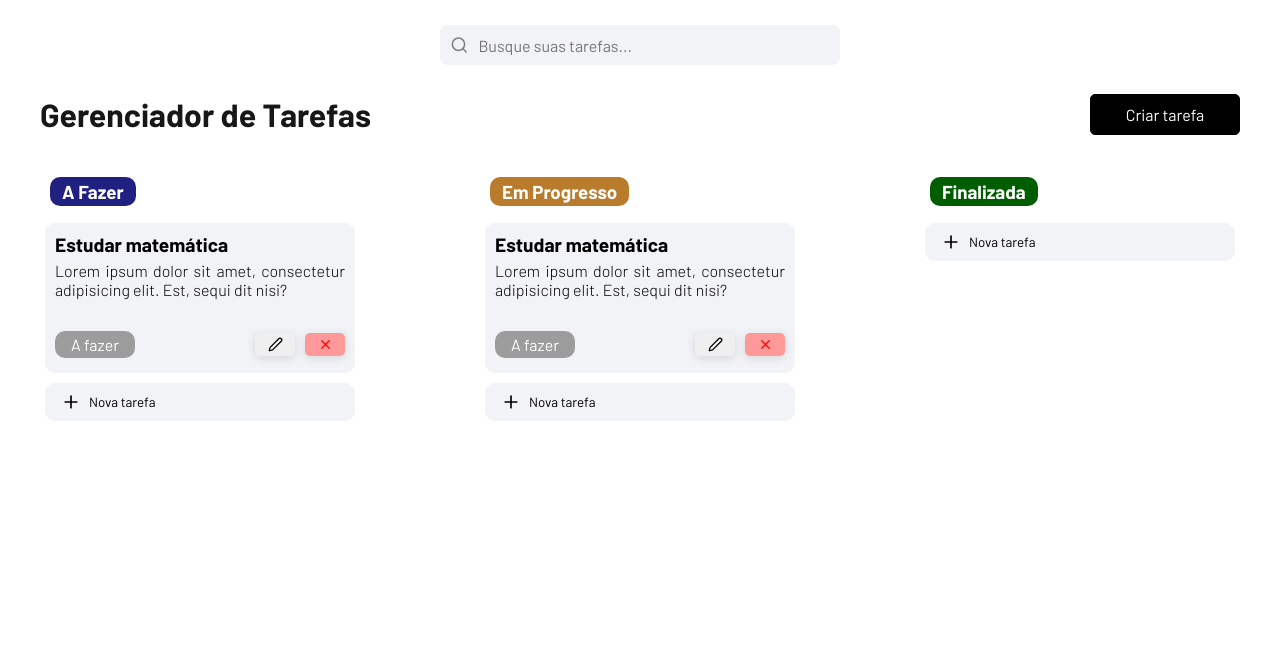
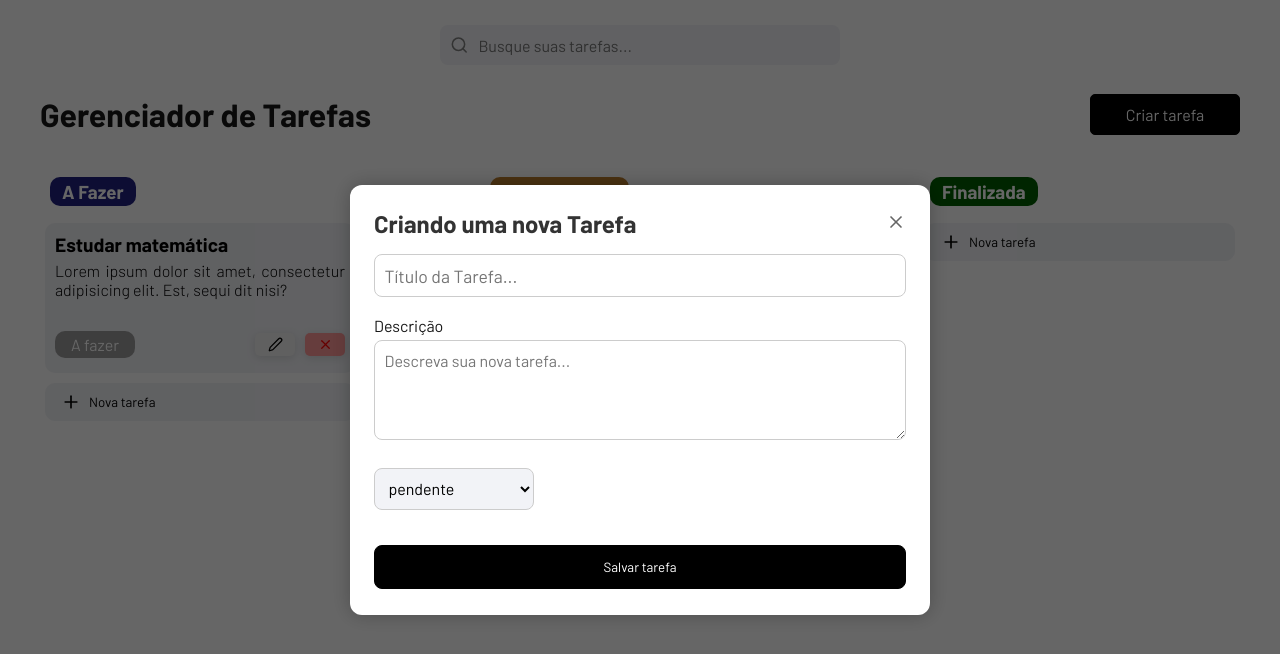
Before and after one commit to joelrodriguesvieira/task-manager, a Next.js app in the folder apps/web/: page / in a window 1280 px wide. Both pictures are taken after a click on the button "Criar tarefa". Shown: the top 654 px of the page. Built offline with nearby package versions, Linux system fonts and the light colour scheme.

Commit message:
feature(web): create new task modal with status correct

```diff
--- a/apps/web/app/components/add-task.tsx
+++ b/apps/web/app/components/add-task.tsx
@@ -1,14 +1,14 @@
 import { Plus } from "lucide-react";
 import { TaskStatus } from "../types/task";
-import styles from "../styles/add-task.module.css"
+import styles from "../styles/add-task.module.css";
 
-type AddTaskProps = {
-  status: TaskStatus;
-};
+interface AddTaskProps {
+  onClick: (status?: TaskStatus) => void;
+}
 
-export default function AddTask({ status }: AddTaskProps) {
+export default function AddTask({ onClick }: AddTaskProps) {
   return (
-    <button className={styles.main_button}>
+    <button className={styles.main_button} onClick={() => onClick()}>
       <Plus size={20} />
       <span>Nova tarefa</span>
     </button>
--- /dev/null
+++ b/apps/web/app/components/new-task-card.tsx
@@ -0,0 +1,92 @@
+import { X } from "lucide-react";
+import styles from "../styles/new-task-card.module.css";
+import { FormEvent, useState } from "react";
+import { Task, TaskStatus } from "../types/task";
+
+interface NewTaskCardProps {
+  status?: TaskStatus;
+  onClose?: () => void;
+}
+
+export default function NewTaskCard({ status, onClose }: NewTaskCardProps) {
+  const [title, setTitle] = useState<string>("");
+  const [description, setDescription] = useState<string>("");
+  const [statusCard, setStatusCard] = useState<TaskStatus>(
+    status ?? TaskStatus.TODO
+  );
+
+  function handleSaveTask(event: FormEvent) {
+    event.preventDefault();
+
+    if (title === "" || description === "" || statusCard === null) {
+      return;
+    }
+
+    {
+      /* SALVAR TAREFA NO BANCO DE DADOS*/
+    }
+    setTitle("");
+    setDescription("");
+    setStatusCard(TaskStatus.TODO);
+    return;
+  }
+  return (
+    <div className={styles.modal_overlay}>
+      <div className={styles.modal_content}>
+        <div className={styles.new_card_header}>
+          <h1>Criando uma nova Tarefa</h1>
+          <button onClick={onClose}>
+            <X size={20} />
+          </button>
+        </div>
+        <div className={styles.new_card_details}>
+          <form>
+            <input
+              type="text"
+              name="title"
+              id="title"
+              placeholder="Título da Tarefa..."
+              onChange={(event) => setTitle(event.target.value)}
+            />
+            <div className={styles.input_description}>
+              <label htmlFor="description">Descrição</label>
+              <textarea
+                name="description"
+                id="description"
+                placeholder="Descreva sua nova tarefa..."
+                onChange={(event) => setDescription(event.target.value)}
+              ></textarea>
+            </div>
+
+            {status ? (
+              <select
+                name="status"
+                id="status"
+                value={status}
+                onChange={(event) =>
+                  setStatusCard(event.target.value as TaskStatus)
+                }
+              >
+                {Object.values(TaskStatus).map((typeStatus) => (
+                  <option key={typeStatus} value={typeStatus}>
+                    {typeStatus}
+                  </option>
+                ))}
+              </select>
+            ) : (
+              <select name="status" id="status">
+                {Object.values(TaskStatus).map((typeStatus) => (
+                  <option key={typeStatus} value={typeStatus}>
+                    {typeStatus}
+                  </option>
+                ))}
+              </select>
+            )}
+
+            <button onClick={handleSaveTask}>Salvar tarefa</button>
+          </form>
+        </div>
+      </div>
+    </div>
+  );
+}
--- a/apps/web/app/page.tsx
+++ b/apps/web/app/page.tsx
@@ -2,14 +2,19 @@
 
 import { ChangeEvent, useState } from "react";
 import styles from "./page.module.css";
-import { Plus, Search } from "lucide-react";
+import { Search } from "lucide-react";
 import { Task, TaskStatus } from "./types/task";
 import TaskCard from "./components/task-card";
 import AddTask from "./components/add-task";
+import NewTaskCard from "./components/new-task-card";
 
 export default function Home() {
   const [search, setSearch] = useState("");
   const [tasks, setTasks] = useState<Task[]>([]);
+  const [onShowNewTask, setOnShowNewTask] = useState<boolean>(false);
+  const [newTaskStatus, setNewTaskStatus] = useState<TaskStatus | undefined>(
+    undefined
+  );
 
   const filteredTasks =
     search !== ""
@@ -21,6 +26,16 @@ export default function Home() {
   function handleSearch(event: ChangeEvent<HTMLInputElement>) {
     const query = event.target.value;
     setSearch(query);
+  }
+
+  function handleCreateTask(status?: TaskStatus) {
+    setNewTaskStatus(status)
+    setOnShowNewTask(true);
+  }
+
+  function handleCloseNewTask() {
+    setOnShowNewTask(false);
+    setNewTaskStatus(undefined);
   }
 
   return (
@@ -38,9 +53,17 @@ export default function Home() {
       </header>
 
       <main className={styles.main_container}>
+        {onShowNewTask && (
+          <NewTaskCard status={newTaskStatus} onClose={handleCloseNewTask} />
+        )}
         <div className={styles.header_main}>
           <h1 className={styles.title_main}>Gerenciador de Tarefas</h1>
-          <button className={styles.btn_create_task}>Criar tarefa</button>
+          <button
+            className={styles.btn_create_task}
+            onClick={() => handleCreateTask()}
+          >
+            Criar tarefa
+          </button>
         </div>
 
         <div className={styles.tasks_columns}>
@@ -55,7 +78,7 @@ export default function Home() {
                 <TaskCard />
               </div>
               <div className={styles.footer_cards}>
-                <AddTask status={TaskStatus.TODO} />
+                <AddTask onClick={() => handleCreateTask(TaskStatus.TODO)} />
               </div>
             </div>
           </div>
@@ -72,7 +95,9 @@ export default function Home() {
                 <TaskCard />
               </div>
               <div className={styles.footer_cards}>
-                <AddTask status={TaskStatus.IN_PROGRESS} />
+                <AddTask
+                  onClick={() => handleCreateTask(TaskStatus.IN_PROGRESS)}
+                />
               </div>
             </div>
           </div>
@@ -85,10 +110,9 @@ export default function Home() {
             </div>
             <div className={styles.cards}>
               {/* PARTE QUE VAI O CARD*/}
-              <div className={styles.done_cards}>
-              </div>
+              <div className={styles.done_cards}></div>
               <div className={styles.footer_cards}>
-                <AddTask status={TaskStatus.DONE} />
+                <AddTask onClick={() => handleCreateTask(TaskStatus.DONE)} />
               </div>
             </div>
           </div>
--- /dev/null
+++ b/apps/web/app/styles/new-task-card.module.css
@@ -0,0 +1,107 @@
+.modal_overlay {
+  position: fixed;
+  top: 0;
+  left: 0;
+  width: 100vw;
+  height: 100vh;
+  background: rgba(0, 0, 0, 0.6);
+  display: flex;
+  align-items: center;
+  justify-content: center;
+  z-index: 9999;
+}
+
+.modal_content {
+  background: var(--color-white);
+  padding: 1.5rem;
+  border-radius: 12px;
+  width: 580px;
+  max-width: 580px;
+  height: 430px;
+  max-height: 430px;
+  box-shadow: 0 0 20px rgba(0, 0, 0, 0.25);
+  animation: slideDown 0.3s ease;
+}
+
+@keyframes slideDown {
+  from {
+    opacity: 0;
+    transform: translateY(-30px);
+  }
+  to {
+    opacity: 1;
+    transform: translateY(0);
+  }
+}
+
+.new_card_header {
+  display: flex;
+  justify-content: space-between;
+  align-items: center;
+  margin-bottom: 1rem;
+}
+
+.new_card_header h1 {
+  font-size: 1.5rem;
+  color: #333;
+}
+
+.new_card_header button {
+  background: transparent;
+  border: none;
+  cursor: pointer;
+  color: #666;
+  transition: color 0.2s;
+}
+
+.new_card_header button:hover {
+  color: #000;
+}
+
+.new_card_details form {
+  display: flex;
+  flex-direction: column;
+  gap: 1.2rem;
+}
+
+.new_card_details input,
+.new_card_details textarea,
+.new_card_details select {
+  width: 100%;
+  padding: 0.6rem;
+  border: 1px solid #ccc;
+  border-radius: 8px;
+  font-size: 1rem;
+  outline: none;
+}
+
+.new_card_details input {
+  font-size: 1.1rem;
+}
+
+.new_card_details textarea {
+  min-height: 100px;
+  resize: vertical;
+  margin: 5px 0;
+}
+
+.new_card_details select {
+  width: 30%;
+  background-color: var(--color-gray);
+}
+
+.new_card_details button {
+  margin-top: 1rem;
+  background: var(--color-black);
+  color: var(--color-white);
+  padding: 0.8rem;
+  border: 1px solid var(--color-black);
+  border-radius: 8px;
+  cursor: pointer;
+  transition: background 0.2s;
+}
+
+.new_card_details button:hover {
+  background: var(--color-white);
+  color: var(--color-black);
+}
```
